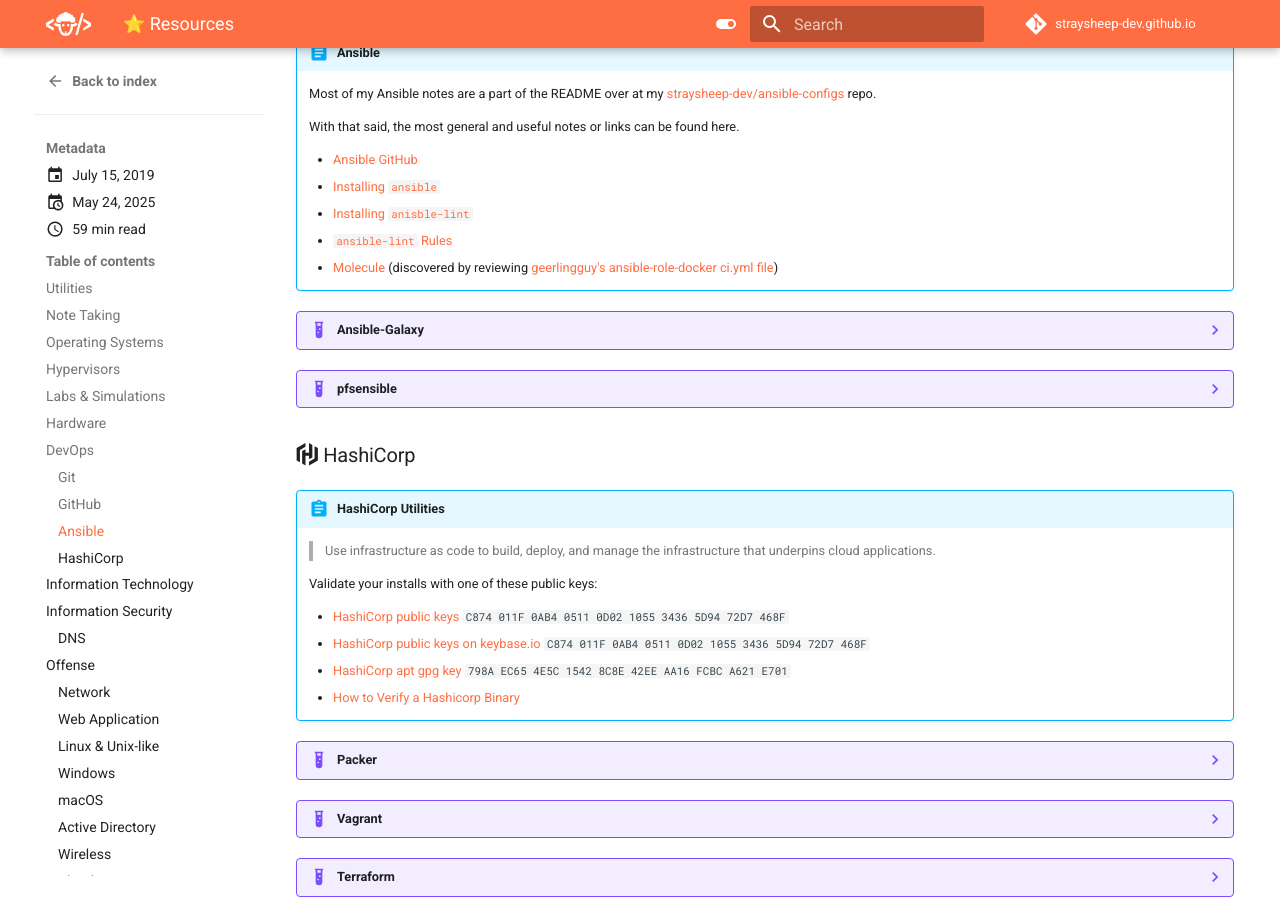
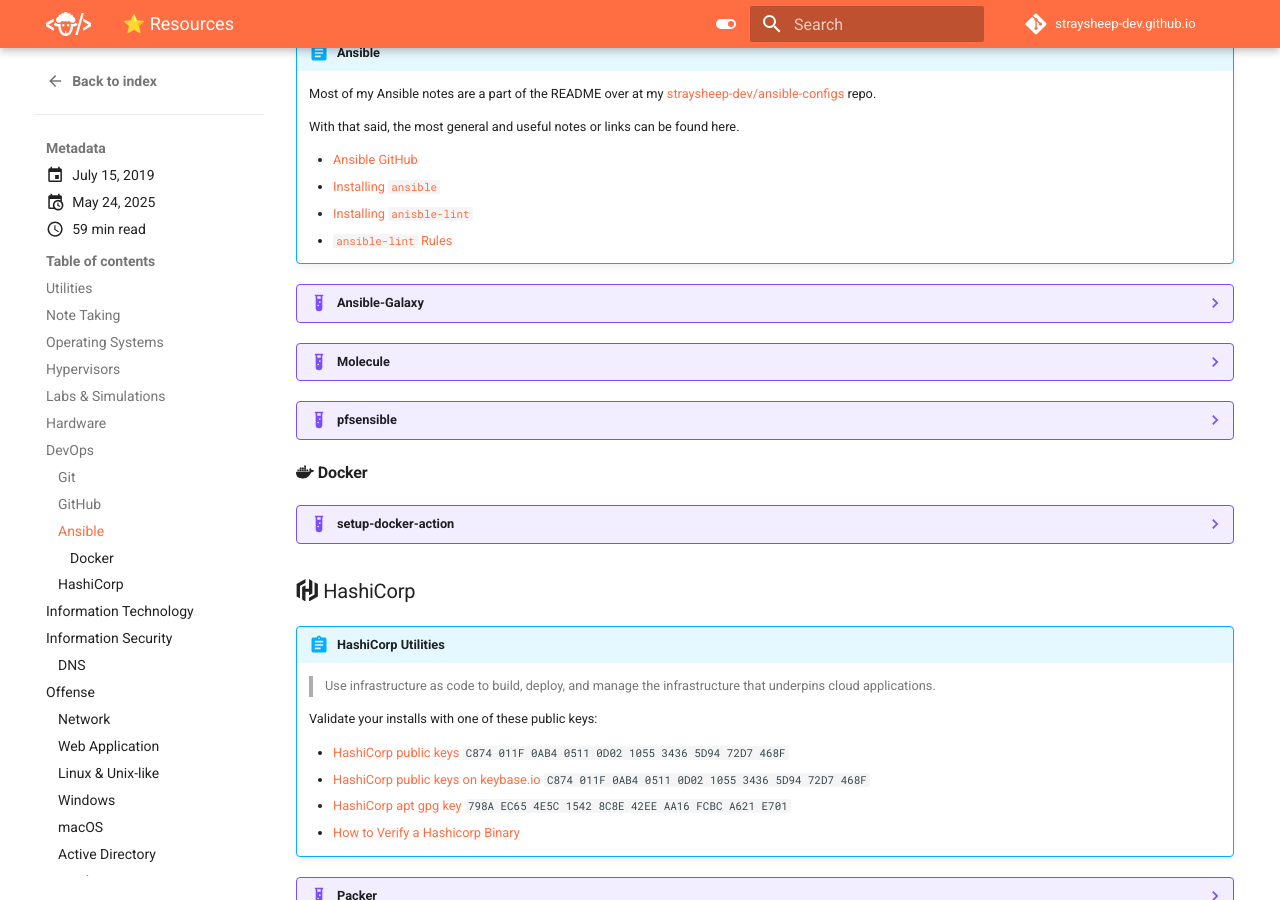
Before and after one commit to straysheep-dev/straysheep-dev.github.io, an MkDocs documentation site: the page built from docs/blog/posts/resources.md, in a window 1280 px wide and 900 px high, scrolled down 5149 px. Built offline with MkDocs 1.6.1 and Material for MkDocs 9.7.7, drawn with Linux system fonts in a browser that asks for light colours; comment, search, counter and statistics services are not loaded.

Commit message:
Update blog

```diff
--- a/docs/blog/posts/resources.md
+++ b/docs/blog/posts/resources.md
@@ -733,7 +733,6 @@
 	- [Installing `ansible`](https://docs.ansible.com/ansible/latest/installation_guide/index.html)
 	- [Installing `anisble-lint`](https://ansible.readthedocs.io/projects/lint/installing/)
 	- [`ansible-lint` Rules](https://ansible.readthedocs.io/projects/lint/rules/)
-	- [Molecule](https://ansible.readthedocs.io/projects/molecule/) (discovered by reviewing [geerlingguy's ansible-role-docker ci.yml file](https://github.com/geerlingguy/ansible-role-docker/blob/master/.github/workflows/ci.yml))
 
 ??? example "Ansible-Galaxy"
 
@@ -761,12 +760,31 @@
 
 	The above command will add (import) a role from your GitHub, to your own Ansible-Galaxy namespace, so that others can download and install it directly from the `ansible-galaxy` command.
 
+??? example "Molecule"
+
+	> Molecule aids in the development and testing of Ansible content: collections, playbooks and roles.
+
+	Discovered by reviewing [geerlingguy's ansible-role-docker ci.yml file](https://github.com/geerlingguy/ansible-role-docker/blob/master/.github/workflows/ci.yml).
+
+	- <https://github.com/ansible/molecule>
+	- <https://ansible.readthedocs.io/projects/molecule/>
 
 ??? example "pfsensible"
 
 	Ansible modules for managing a pfSense firewall.
 
 	- <https://github.com/pfsensible/core>
+
+
+#### :simple-docker: Docker
+
+??? example "setup-docker-action"
+
+	> GitHub Action to set up (download and install) Docker CE. Works on Linux, macOS and Windows.
+	>
+	> This action is useful if you want to pin against a specific Docker version or set up a custom daemon configuration or if Docker is not available on your runner. If you're using GitHub-hosted runners on Linux or Windows, Docker is already up and running, so it might not be necessary to use this action.
+
+	- <https://github.com/docker/setup-docker-action>
 
 
 ### :simple-hashicorp: HashiCorp
```
